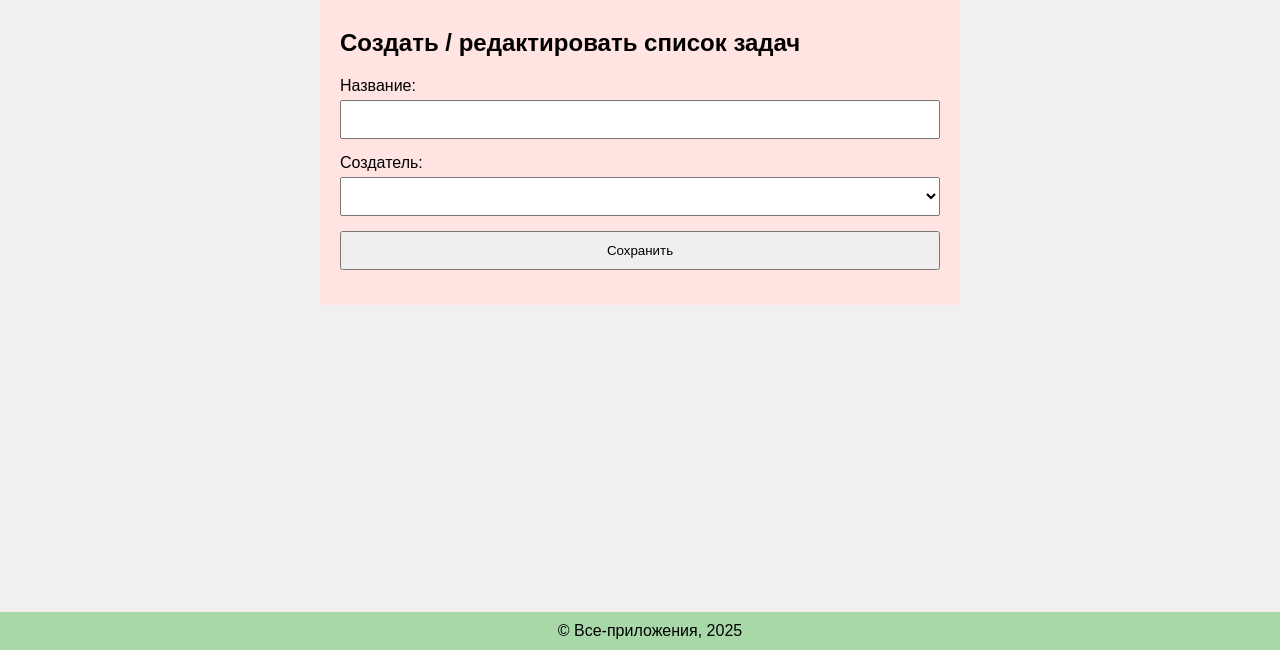
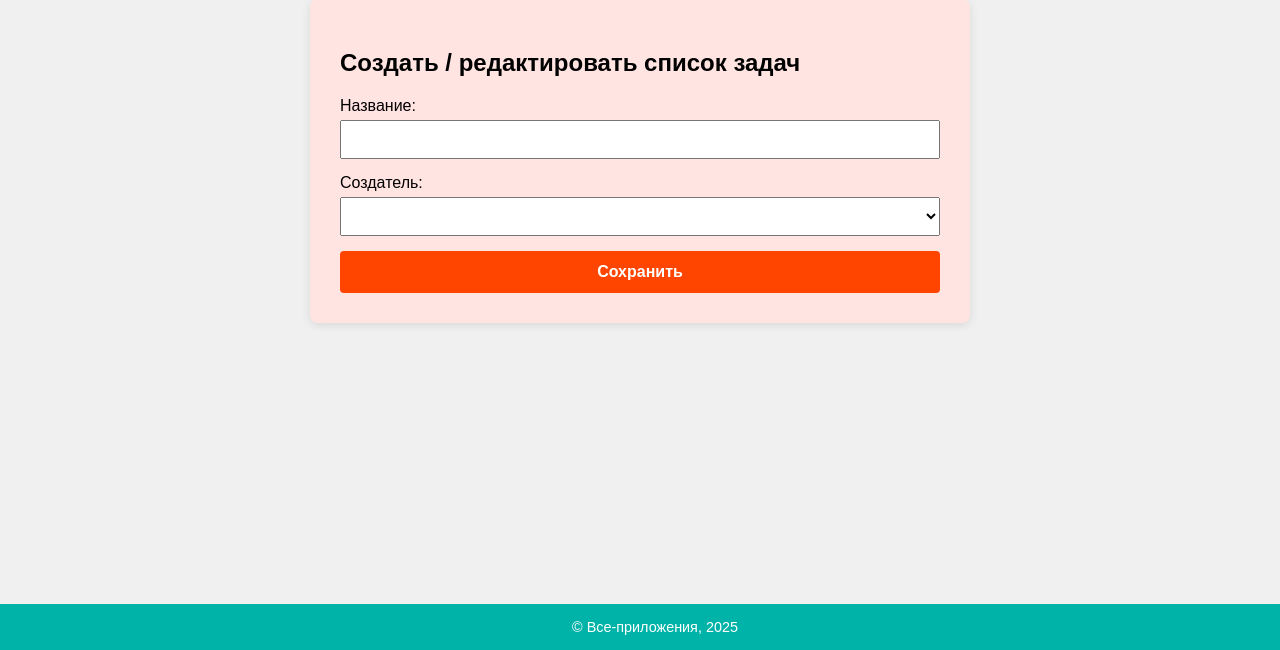
Before and after one commit to javavlsu/course-work-team-16-potahina-egorova, a Spring app: page /taskListForm in a window 1280 px wide. Shown: the part 150-800 px from the top of the page. Run offline with Thymeleaf, Linux system fonts and the light colour scheme; the template is opened without the code that fills it, so the values that code supplies are empty.

Commit message:
Изменён дизайн страниц taskForm и taskListform

```diff
--- a/src/main/webapp/WEB-INF/view/taskListForm.html
+++ b/src/main/webapp/WEB-INF/view/taskListForm.html
@@ -6,20 +6,70 @@
   <title>Создать / редактировать список задач</title>
   <style>
     body { font-family: Arial, sans-serif; margin: 0; padding: 0; background-color: #f0f0f0; }
-    .navbar { display: flex; background-color: #00b3a8; padding: 10px; }
     .logo { background-color: #00b3a8; color: white; padding: 10px; font-weight: bold; }
-    .nav-item { color: #000; padding: 10px; margin-left: 10px; text-decoration: none; }
-    .nav-profile { }
-    .nav-main { background-color: #a8d8a8; }
-    .nav-tasks { background-color: #00a8b3; }
-    .nav-task-lists { background-color: #ff7f50; }
-    .nav-item:hover { opacity: 0.8; }
     .content { padding: 20px; }
-    .task-list-form { background-color: #ffe4e1; padding: 20px; max-width: 600px; margin: 0 auto; }
+    .task-list-form {
+      background-color: #ffe4e1;
+      padding: 30px;
+      max-width: 600px;
+      margin: 0 auto;
+      border-radius: 8px;
+      box-shadow: 0 2px 10px rgba(0, 0, 0, 0.1); }
     label { display: block; margin-bottom: 5px; }
     input, select { width: 100%; padding: 10px; margin-bottom: 15px; box-sizing: border-box; }
-    .save-button { background-color: #ff4500; color: white; border: none; padding: 10px; cursor: pointer; width: 100%; }
-    .footer { background-color: #a8d8a8; text-align: center; padding: 10px; position: fixed; bottom: 0; width: 100%; }
+    .save-button {
+      background-color: #ff4500;
+      color: white;
+      border: none;
+      padding: 12px 20px;
+      cursor: pointer;
+      width: 100%;
+      border-radius: 4px;
+      font-size: 16px;
+      font-weight: bold;
+      transition: background-color 0.3s;
+    }
+
+    .save-button:hover {
+      background-color: #e53e00;
+    }
+
+    .navbar {
+      display: flex;
+      align-items: center;
+      background-color: #00b3a8;
+      padding: 15px 20px;
+      box-shadow: 0 2px 5px rgba(0, 0, 0, 0.1);
+    }
+
+    .nav-item {
+      color: white;
+      padding: 10px 15px;
+      text-decoration: none;
+      border-radius: 4px;
+      transition: background-color 0.3s;
+    }
+
+    .nav-main { background-color: #4CAF50; }
+    .nav-tasks { background-color: #2196F3; }
+    .nav-task-lists { background-color: #FF9800; }
+    .nav-profile { background-color: #9C27B0; }
+
+    .nav-item:hover {
+      opacity: 0.9;
+      background-color: rgba(255, 255, 255, 0.2);
+    }
+
+    .footer {
+      background-color: #00b3a8;
+      color: white;
+      text-align: center;
+      padding: 15px;
+      position: fixed;
+      bottom: 0;
+      width: 100%;
+      font-size: 0.9rem;
+    }
   </style>
 </head>
 <body>
@@ -50,7 +100,7 @@
         </select>
         <br/>
 
-        <input type="submit" value="Сохранить" />
+        <button type="submit" class="save-button">Сохранить</button>
       </form>
   </div>
 
```
Also changed, not shown: src/main/webapp/WEB-INF/view/taskForm.html (+19 -2 lines).
